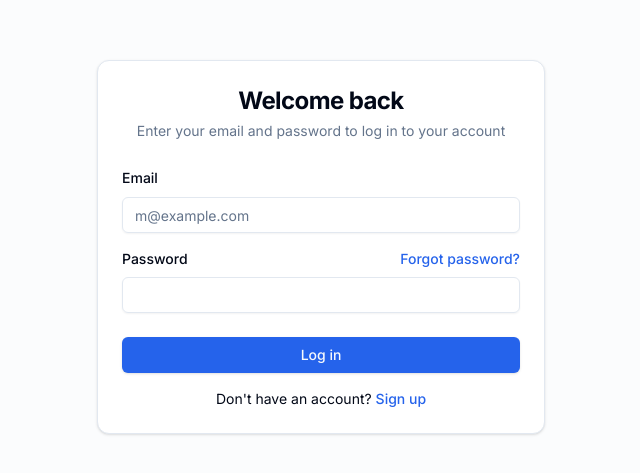
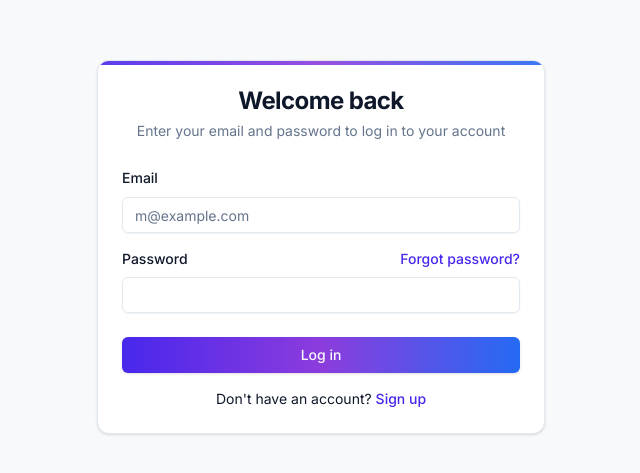
Before and after one commit to PunPun777/Personal-Finance-Tracker, a React (Vite) app: page /login in a window 1280 px wide. Shown: the part 153-626 px from the top of the page, without its empty margins (319-959 px from the left). Built offline with nearby package versions, Linux system fonts and the light colour scheme; no server answers.

Commit message:
feat: implement custom gradient theme with light and dark mode support

```diff
--- a/src/components/ui/button.tsx
+++ b/src/components/ui/button.tsx
@@ -10,7 +10,7 @@ const buttonVariants = cva(
     variants: {
       variant: {
         default:
-          "bg-primary text-primary-foreground shadow hover:bg-primary/90",
+          "bg-gradient-primary text-primary-foreground shadow hover:opacity-90 transition-opacity",
         destructive:
           "bg-destructive text-destructive-foreground shadow-sm hover:bg-destructive/90",
         outline:
--- a/src/components/ui/card.tsx
+++ b/src/components/ui/card.tsx
@@ -9,7 +9,7 @@ const Card = React.forwardRef<
   <div
     ref={ref}
     className={cn(
-      "rounded-xl border bg-card text-card-foreground shadow card-hover-effect transition-colors duration-300",
+      "rounded-xl border bg-card text-card-foreground shadow card-hover-effect card-gradient-accent transition-colors duration-300",
       className
     )}
     {...props}
--- a/src/index.css
+++ b/src/index.css
@@ -6,14 +6,17 @@
 
 @layer base {
   :root {
-    --background: 0 0% 100%;
-    --foreground: 222.2 84% 4.9%;
+    --background: 220 14% 98%;
+    --foreground: 222.2 47.4% 11.2%;
     --card: 0 0% 100%;
-    --card-foreground: 222.2 84% 4.9%;
+    --card-foreground: 222.2 47.4% 11.2%;
     --popover: 0 0% 100%;
-    --popover-foreground: 222.2 84% 4.9%;
-    --primary: 221.2 83.2% 53.3%;
+    --popover-foreground: 222.2 47.4% 11.2%;
+
+    /* Modern Indigo/Violet Primary */
+    --primary: 250 84% 54%;
     --primary-foreground: 210 40% 98%;
+
     --secondary: 210 40% 96.1%;
     --secondary-foreground: 222.2 47.4% 11.2%;
     --muted: 210 40% 96.1%;
@@ -24,30 +27,43 @@
     --destructive-foreground: 210 40% 98%;
     --border: 214.3 31.8% 91.4%;
     --input: 214.3 31.8% 91.4%;
-    --ring: 221.2 83.2% 53.3%;
+    --ring: 250 84% 54%;
     --radius: 0.5rem;
+
+    /* Gradient Colors */
+    --gradient-start: 250 84% 54%; /* Indigo */
+    --gradient-mid: 270 70% 55%;   /* Violet */
+    --gradient-end: 220 90% 55%;   /* Blue */
   }
 
   .dark {
-    --background: 240 10% 3.9%;
+    --background: 240 10% 5%; /* Soft dark gray/black */
     --foreground: 0 0% 98%;
-    --card: 240 10% 3.9%;
+    --card: 240 10% 7%;
     --card-foreground: 0 0% 98%;
-    --popover: 240 10% 3.9%;
+    --popover: 240 10% 7%;
     --popover-foreground: 0 0% 98%;
-    --primary: 217.2 91.2% 59.8%;
-    --primary-foreground: 222.2 47.4% 11.2%;
-    --secondary: 240 3.7% 15.9%;
+
+    /* Deeper Indigo/Violet Primary for Dark Mode */
+    --primary: 250 84% 65%;
+    --primary-foreground: 0 0% 100%;
+
+    --secondary: 240 5% 15%;
     --secondary-foreground: 0 0% 98%;
-    --muted: 240 3.7% 15.9%;
-    --muted-foreground: 240 5% 64.9%;
-    --accent: 240 3.7% 15.9%;
+    --muted: 240 5% 15%;
+    --muted-foreground: 240 5% 65%;
+    --accent: 240 5% 15%;
     --accent-foreground: 0 0% 98%;
     --destructive: 0 62.8% 30.6%;
     --destructive-foreground: 0 0% 98%;
-    --border: 240 3.7% 15.9%;
-    --input: 240 3.7% 15.9%;
-    --ring: 240 4.9% 83.9%;
+    --border: 240 5% 15%;
+    --input: 240 5% 15%;
+    --ring: 250 84% 65%;
+
+    /* Deeper Gradient Colors for Dark Mode */
+    --gradient-start: 250 70% 45%;
+    --gradient-mid: 270 60% 45%;
+    --gradient-end: 220 70% 45%;
   }
 }
 
@@ -65,3 +81,32 @@
     @apply transition-all duration-300 hover:-translate-y-1 hover:shadow-md;
   }
 }
+
+@layer utilities {
+  .bg-gradient-primary {
+    background-image: linear-gradient(to right, hsl(var(--gradient-start)), hsl(var(--gradient-mid)), hsl(var(--gradient-end)));
+  }
+  .bg-gradient-navbar {
+    background-image: linear-gradient(to right, hsl(var(--background)), hsl(var(--muted)));
+  }
+  .text-gradient-primary {
+    background-clip: text;
+    -webkit-background-clip: text;
+    -webkit-text-fill-color: transparent;
+    background-image: linear-gradient(to right, hsl(var(--gradient-start)), hsl(var(--gradient-end)));
+  }
+  .card-gradient-accent {
+    position: relative;
+    overflow: hidden;
+  }
+  .card-gradient-accent::before {
+    content: "";
+    position: absolute;
+    top: 0;
+    left: 0;
+    right: 0;
+    height: 4px;
+    background-image: linear-gradient(to right, hsl(var(--gradient-start)), hsl(var(--gradient-mid)), hsl(var(--gradient-end)));
+    opacity: 0.9;
+  }
+}
--- a/src/layouts/AppLayout.jsx
+++ b/src/layouts/AppLayout.jsx
@@ -42,7 +42,7 @@ const NavItems = ({ location }) => (
           to={link.path}
           className={`flex items-center gap-2 px-3 py-2 rounded-md text-sm font-medium transition-colors ${
             isActive
-              ? "bg-primary text-primary-foreground"
+              ? "bg-gradient-primary text-primary-foreground shadow-sm"
               : "text-muted-foreground hover:bg-muted hover:text-foreground"
           }`}
         >
@@ -75,7 +75,7 @@ function UserMenu() {
   return (
     <DropdownMenu>
       <DropdownMenuTrigger asChild>
-        <button className="h-8 w-8 rounded-full bg-primary text-primary-foreground text-xs font-semibold flex items-center justify-center ring-2 ring-border hover:ring-primary transition-all focus:outline-none focus-visible:ring-2 focus-visible:ring-ring">
+        <button className="h-8 w-8 rounded-full bg-gradient-primary text-primary-foreground text-xs font-semibold flex items-center justify-center ring-2 ring-border hover:ring-primary transition-all focus:outline-none focus-visible:ring-2 focus-visible:ring-ring">
           {initials}
         </button>
       </DropdownMenuTrigger>
@@ -127,15 +127,15 @@ function Navbar() {
   const location = useLocation();
 
   return (
-    <nav className="border-b bg-background sticky top-0 z-50">
+    <nav className="border-b bg-gradient-navbar backdrop-blur-md sticky top-0 z-50">
       <div className="max-w-7xl mx-auto px-4 sm:px-6 lg:px-8">
         <div className="flex items-center justify-between h-16">
           <div className="flex items-center gap-8">
             <Link to="/" className="flex items-center gap-2">
-              <div className="bg-primary text-primary-foreground p-1.5 rounded-lg">
+              <div className="bg-gradient-primary text-primary-foreground p-1.5 rounded-lg shadow-sm">
                 <Wallet className="h-5 w-5" />
               </div>
-              <span className="font-bold text-lg hidden sm:block tracking-tight">
+              <span className="font-bold text-lg hidden sm:block tracking-tight text-gradient-primary">
                 FinTrack
               </span>
             </Link>
@@ -162,10 +162,10 @@ function Navbar() {
                 <SheetContent side="left" className="w-[240px] sm:w-[300px]">
                   <div className="flex flex-col gap-6 py-6">
                     <Link to="/" className="flex items-center gap-2 px-2">
-                      <div className="bg-primary text-primary-foreground p-1.5 rounded-lg">
+                      <div className="bg-gradient-primary text-primary-foreground p-1.5 rounded-lg shadow-sm">
                         <Wallet className="h-5 w-5" />
                       </div>
-                      <span className="font-bold text-lg">FinTrack</span>
+                      <span className="font-bold text-lg text-gradient-primary">FinTrack</span>
                     </Link>
                   <div className="flex flex-col gap-2">
                       <NavItems location={location} />
```
